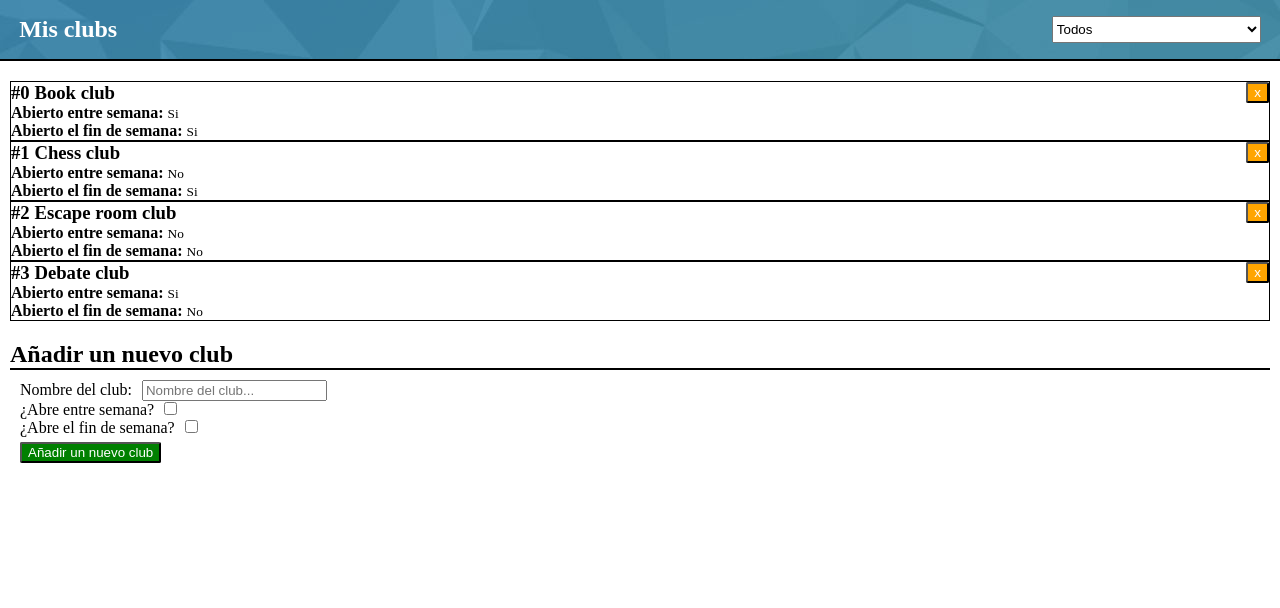
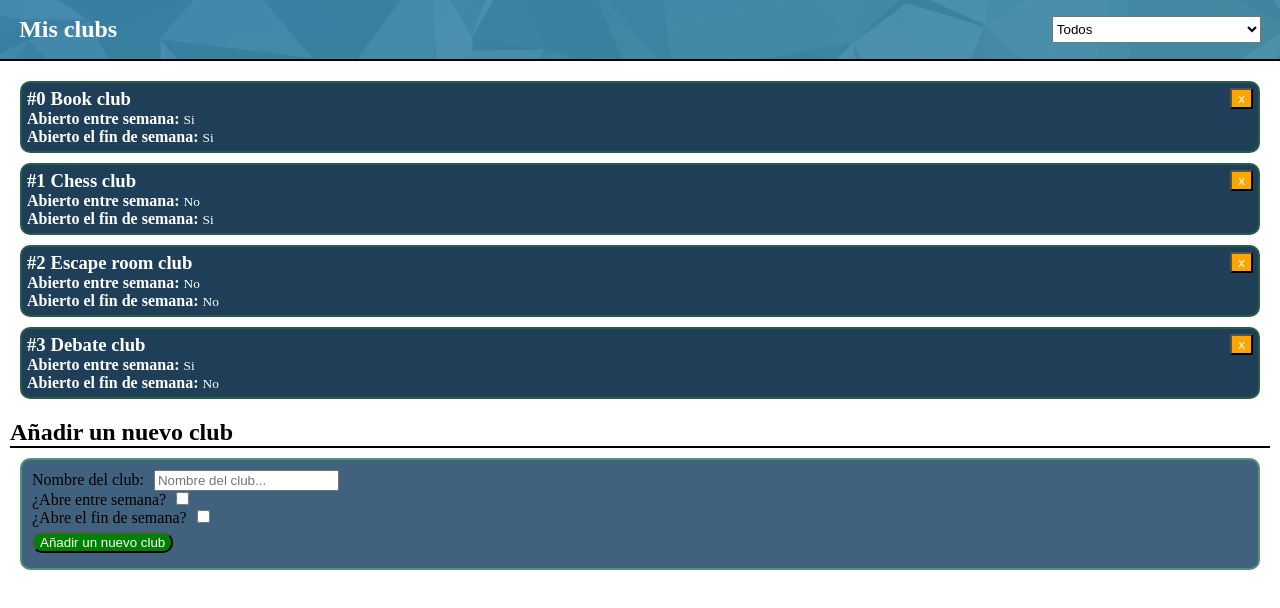
Before and after one commit to JuditAldeguer/modulo-3-evaluacion-intermedia-JuditAldeguer, a React (Create React App) app: page / in a window 1280 px wide. Shown: the top 608 px of the page. Built offline with nearby package versions, Linux system fonts and the light colour scheme.

Commit message:
updated sass

```diff
--- a/src/components/App.js
+++ b/src/components/App.js
@@ -103,7 +103,7 @@ function App() {
         </section>
         <section>
           <h2>Añadir un nuevo club</h2>
-          <form action="">
+          <form action="" className="form">
             <label htmlFor="name">
               Nombre del club:
               <input
--- a/src/styles/App.scss
+++ b/src/styles/App.scss
@@ -28,8 +28,13 @@ main {
   .li_container {
     display: flex;
     flex-direction: column;
-    border: solid black 1px;
+    margin: 10px;
+    border: rgb(40, 95, 68) solid 2px;
+    border-radius: 10px;
+    background-color: rgb(31, 63, 88);
     list-style-type: none;
+    color: white;
+    padding: 5px;
     h3 {
       width: 100%;
     }
@@ -40,17 +45,21 @@ main {
       float: right;
     }
   }
-  form {
+  .form {
     padding: 10px;
     display: flex;
     flex-direction: column;
+    background-color: rgb(65, 98, 126);
+    border: rgb(83, 145, 115) solid 2px;
+    border-radius: 10px;
+    margin: 10px;
     input {
       margin: 0 10px;
     }
     .submitBtn {
       background-color: green;
       color: white;
-      border-radius: 2px;
+      border-radius: 10px;
       width: fit-content;
       margin: 5px 0;
     }
```
